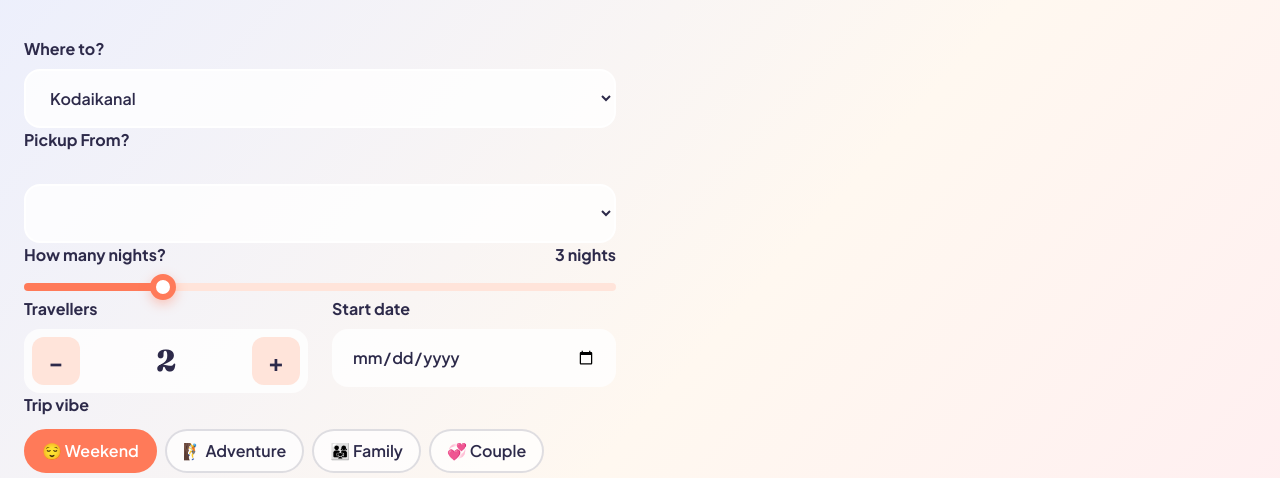
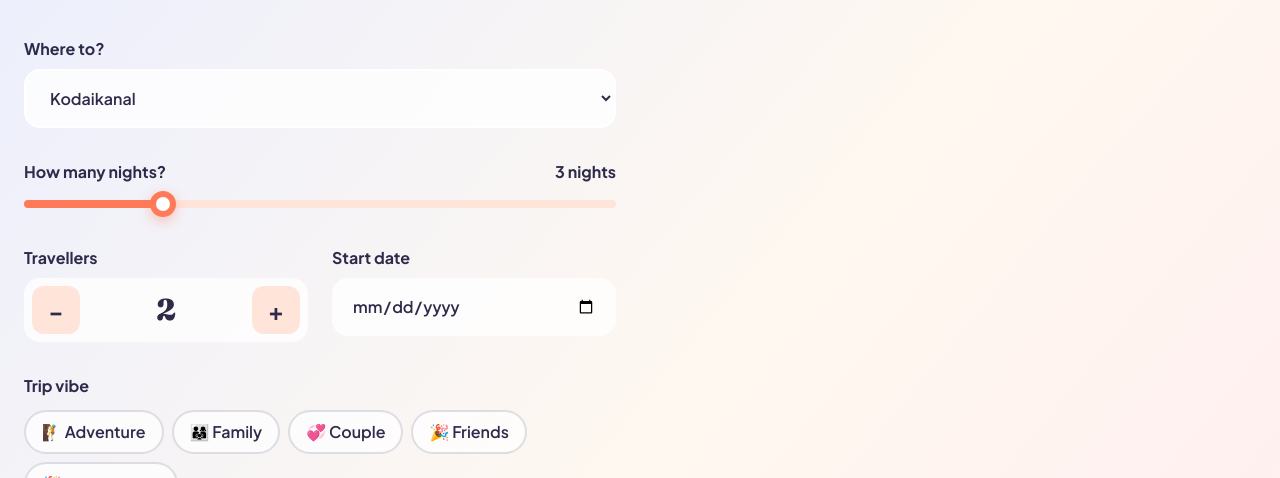
Before and after one commit to Gobi-06/Zone-Out-Trip, a plain HTML site: page index.html in a window 1280 px wide. Shown: the part 2902-3380 px from the top of the page. Drawn offline with nearby package versions, Linux system fonts and the light colour scheme.

Commit message:
Update index.html

```diff
--- a/index.html
+++ b/index.html
@@ -191,10 +191,7 @@
           <label class="font-bold" for="bDest">Where to?</label>
           <select id="bDest" class="mt-2 w-full rounded-2xl border-2 border-white bg-white/80 px-5 py-4 font-semibold outline-none focus:border-tang-300 transition"></select>
          </div>
-          <label class="font-bold" for="bDest">Pickup From?</label>
-          <select id="bDest" class="mt-2 w-full rounded-2xl border-2 border-white bg-white/80 px-5 py-4 font-semibold outline-none focus:border-tang-300 transition"></select>
-        </div>
-        <div>
+          <div>
           <div class="flex justify-between font-bold"><label for="bNights">How many nights?</label><span><span id="nVal">3</span> nights</span></div>
           <input id="bNights" type="range" min="1" max="10" value="3" class="mt-4 w-full">
         </div>
@@ -215,7 +212,6 @@
         <div>
           <p class="font-bold">Trip vibe</p>
           <div class="mt-3 flex flex-wrap gap-2" id="vibes">
-            <button class="vibe rounded-full border-2 border-plum/15 bg-white/70 px-4 py-2 font-semibold transition" aria-pressed="true">😌 Weekend</button>
             <button class="vibe rounded-full border-2 border-plum/15 bg-white/70 px-4 py-2 font-semibold transition" aria-pressed="false">🧗 Adventure</button>
             <button class="vibe rounded-full border-2 border-plum/15 bg-white/70 px-4 py-2 font-semibold transition" aria-pressed="false">👨‍👩‍👧 Family</button>
             <button class="vibe rounded-full border-2 border-plum/15 bg-white/70 px-4 py-2 font-semibold transition" aria-pressed="false">💞 Couple</button>
```
